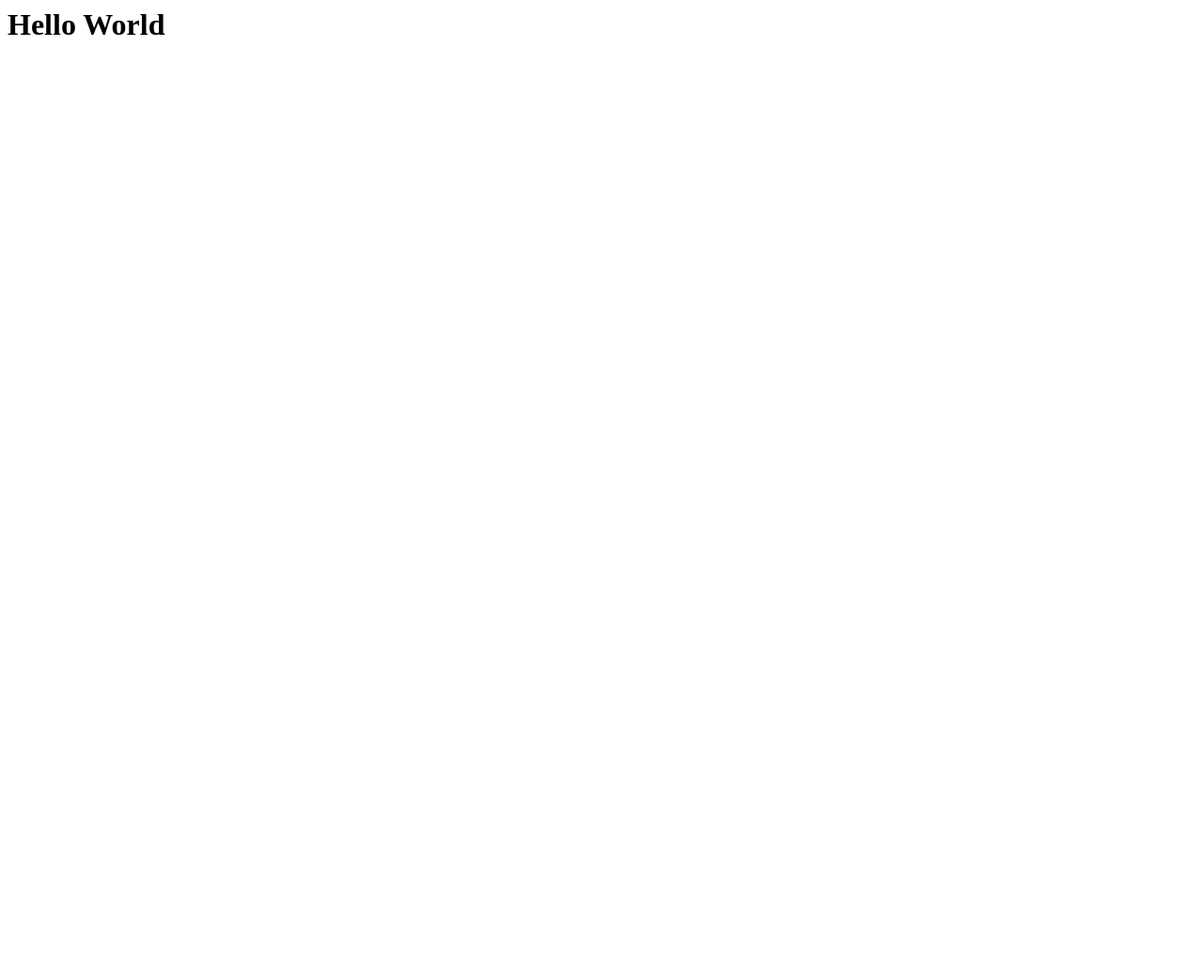
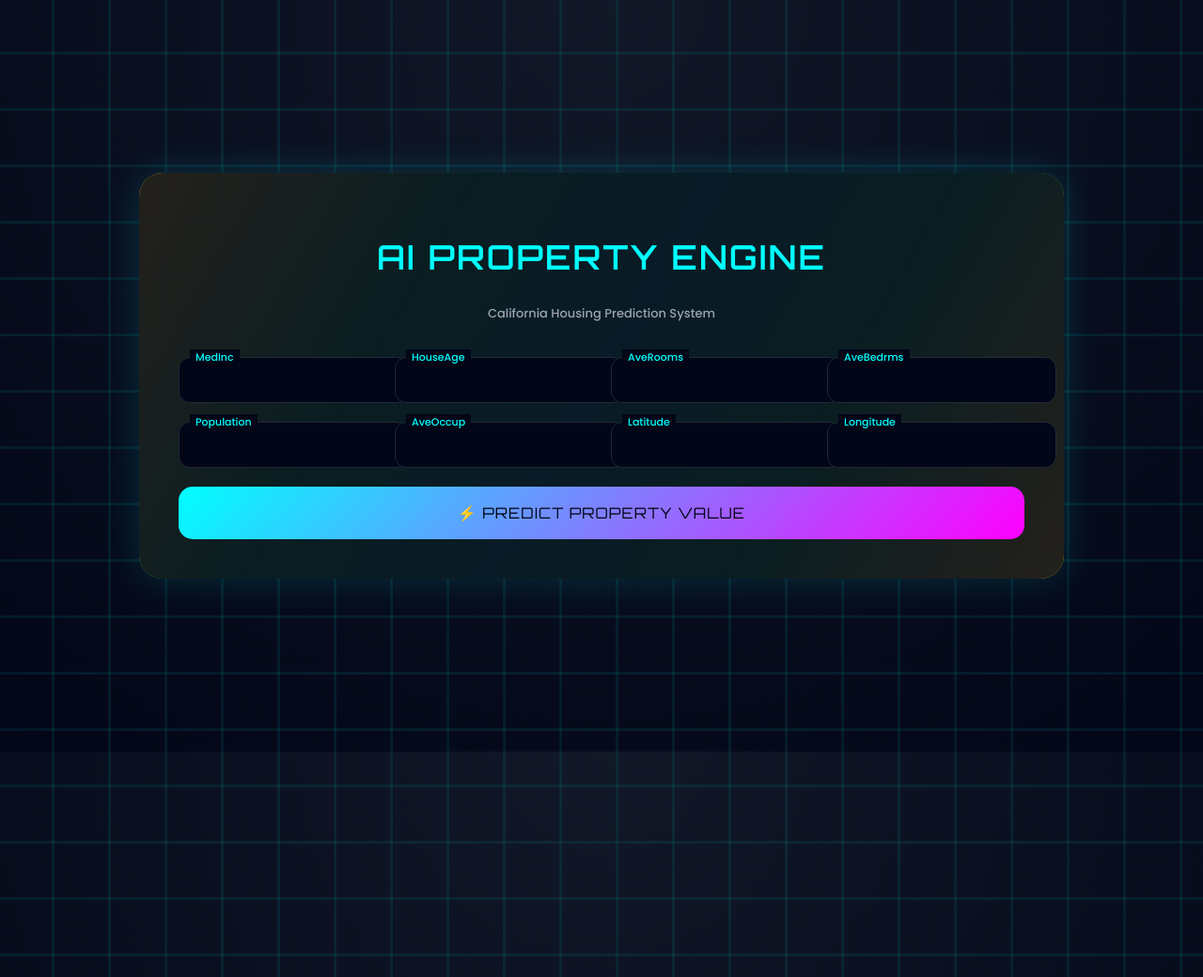
Before and after one commit to ankita7Patil/California_House-Pricing-Dataset, a Flask app: page / in a window 1280 px wide; the page is wider, and only the part inside the window is pictured. Before the commit the part shown is almost empty. Shown: the top 1040 px of that part at 94% size. Before the commit the page ends 37 px from the top of that part, so only its background shows below. Run offline with Flask 3, Linux system fonts and the light colour scheme; parts of the project's set-up code (start-up, migrations or seed data) failed here and were passed over.

Commit message:
The web app is ready

```diff
--- a/app.py
+++ b/app.py
@@ -8,7 +8,7 @@ app = Flask(__name__)
 model = pickle.load(open('regmodel.pkl', 'rb'))
 scaler = pickle.load(open('scaler.pkl', 'rb'))
 
-# California Housing feature order (IMPORTANT)
+# California Housing feature order (VERY IMPORTANT)
 FEATURE_ORDER = [
     "MedInc",
     "HouseAge",
@@ -20,29 +20,48 @@ FEATURE_ORDER = [
     "Longitude"
 ]
 
+# Home page
 @app.route('/')
 def home():
     return render_template('Home.html')
 
+# API prediction (Postman / JSON)
 @app.route('/predict_api', methods=['POST'])
 def predict_api():
     try:
         data = request.json['data']
 
-        # Ensure correct feature order
-        input_data = np.array(
-            [[data[feature] for feature in FEATURE_ORDER]]
-        )
-
+        input_data = np.array([[data[f] for f in FEATURE_ORDER]])
         scaled_data = scaler.transform(input_data)
         prediction = model.predict(scaled_data)
 
-        return jsonify({
-            "prediction": float(prediction[0])
-        })
+        return jsonify({"prediction": float(prediction[0])})
 
     except Exception as e:
         return jsonify({"error": str(e)})
 
+# HTML form prediction
+@app.route('/predict', methods=['POST'])
+def predict():
+    try:
+        # Read form values in correct order
+        input_data = np.array([
+            float(request.form[f]) for f in FEATURE_ORDER
+        ]).reshape(1, -1)
+
+        scaled_data = scaler.transform(input_data)
+        prediction = model.predict(scaled_data)[0]
+
+        return render_template(
+            'Home.html',
+            prediction_text=f'Predicted House Price: ${prediction * 100000:,.2f}'
+        )
+
+    except Exception as e:
+        return render_template(
+            'Home.html',
+            prediction_text=f'Error: {str(e)}'
+        )
+
 if __name__ == "__main__":
     app.run(debug=True)
--- a/templates/Home.html
+++ b/templates/Home.html
@@ -1,3 +1,197 @@
-<h1>
-    Hello World
-</h1>
+<!DOCTYPE html>
+<html lang="en">
+<head>
+<meta charset="UTF-8">
+<title>AI House Price Predictor</title>
+
+<link href="https://fonts.googleapis.com/css2?family=Orbitron:wght@400;600&family=Poppins:wght@300;500&display=swap" rel="stylesheet">
+
+<style>
+body{
+    margin:0;
+    height:100vh;
+    background: radial-gradient(circle at top, #111827, #020617);
+    display:flex;
+    justify-content:center;
+    align-items:center;
+    overflow:hidden;
+    font-family:Poppins;
+}
+
+/* ===== NEON BACKGROUND GRID ===== */
+body::before{
+    content:"";
+    position:absolute;
+    width:200%;
+    height:200%;
+    background:
+        linear-gradient(transparent 95%, rgba(0,255,255,0.08) 96%),
+        linear-gradient(90deg, transparent 95%, rgba(0,255,255,0.08) 96%);
+    background-size:60px 60px;
+    animation:gridMove 18s linear infinite;
+}
+
+@keyframes gridMove{
+    from{transform:translate(0,0);}
+    to{transform:translate(-60px,-60px);}
+}
+
+/* ===== MAIN PANEL ===== */
+.panel{
+    position:relative;
+    width:900px;
+    padding:40px;
+    border-radius:25px;
+    background:rgba(10,15,30,0.9);
+    box-shadow:0 0 40px rgba(0,255,255,0.15);
+    border:2px solid transparent;
+}
+
+.panel::before{
+    content:"";
+    position:absolute;
+    inset:-2px;
+    border-radius:25px;
+    background:linear-gradient(120deg,#00ffff,#ff00ff,#00ffff);
+    z-index:-1;
+    filter:blur(12px);
+    animation:neon 4s linear infinite;
+}
+
+@keyframes neon{
+    0%{filter:hue-rotate(0deg);}
+    100%{filter:hue-rotate(360deg);}
+}
+
+/* ===== TITLE ===== */
+.title{
+    text-align:center;
+    margin-bottom:35px;
+}
+
+.title h1{
+    font-family:Orbitron;
+    font-size:36px;
+    color:#00ffff;
+    letter-spacing:2px;
+}
+
+.title span{
+    font-size:13px;
+    color:#9ca3af;
+}
+
+/* ===== FORM ===== */
+form{
+    display:grid;
+    grid-template-columns:repeat(4,1fr);
+    gap:20px;
+}
+
+.input-box{
+    position:relative;
+}
+
+.input-box input{
+    width:100%;
+    padding:16px;
+    background:#020617;
+    border:1px solid #1f2937;
+    border-radius:12px;
+    color:#e5e7eb;
+    outline:none;
+    font-size:13px;
+}
+
+.input-box input:focus{
+    border-color:#00ffff;
+    box-shadow:0 0 12px rgba(0,255,255,0.3);
+}
+
+.input-box label{
+    position:absolute;
+    top:-8px;
+    left:12px;
+    background:#020617;
+    padding:0 6px;
+    font-size:11px;
+    color:#00ffff;
+}
+
+/* ===== BUTTON ===== */
+button{
+    grid-column:span 4;
+    padding:18px;
+    border-radius:15px;
+    border:none;
+    font-family:Orbitron;
+    font-size:16px;
+    letter-spacing:1px;
+    background:linear-gradient(135deg,#00ffff,#ff00ff);
+    color:#020617;
+    cursor:pointer;
+    transition:0.4s;
+}
+
+button:hover{
+    transform:translateY(-4px);
+    box-shadow:0 0 25px rgba(0,255,255,0.6);
+}
+
+/* ===== RESULT ===== */
+.result{
+    margin-top:30px;
+    text-align:center;
+    font-size:22px;
+    color:#00ffcc;
+    font-family:Orbitron;
+    animation:pulse 1.2s infinite alternate;
+}
+
+@keyframes pulse{
+    from{opacity:0.7;}
+    to{opacity:1;}
+}
+
+/* ===== RESPONSIVE ===== */
+@media(max-width:1000px){
+    .panel{width:95%;}
+    form{grid-template-columns:repeat(2,1fr);}
+}
+</style>
+</head>
+
+<body>
+
+<div class="panel">
+
+    <div class="title">
+        <h1>AI PROPERTY ENGINE</h1>
+        <span>California Housing Prediction System</span>
+    </div>
+
+    <form action="/predict" method="post">
+
+        <div class="input-box"><label>MedInc</label><input name="MedInc" required></div>
+        <div class="input-box"><label>HouseAge</label><input name="HouseAge" required></div>
+        <div class="input-box"><label>AveRooms</label><input name="AveRooms" required></div>
+        <div class="input-box"><label>AveBedrms</label><input name="AveBedrms" required></div>
+        <div class="input-box"><label>Population</label><input name="Population" required></div>
+        <div class="input-box"><label>AveOccup</label><input name="AveOccup" required></div>
+        <div class="input-box"><label>Latitude</label><input name="Latitude" required></div>
+        <div class="input-box"><label>Longitude</label><input name="Longitude" required></div>
+
+        <button type="submit">⚡ PREDICT PROPERTY VALUE</button>
+
+    </form>
+
+    {% if prediction_text %}
+        <div class="result">
+            {{ prediction_text }}
+        </div>
+    {% endif %}
+
+</div>
+
+</body>
+</html>
```
